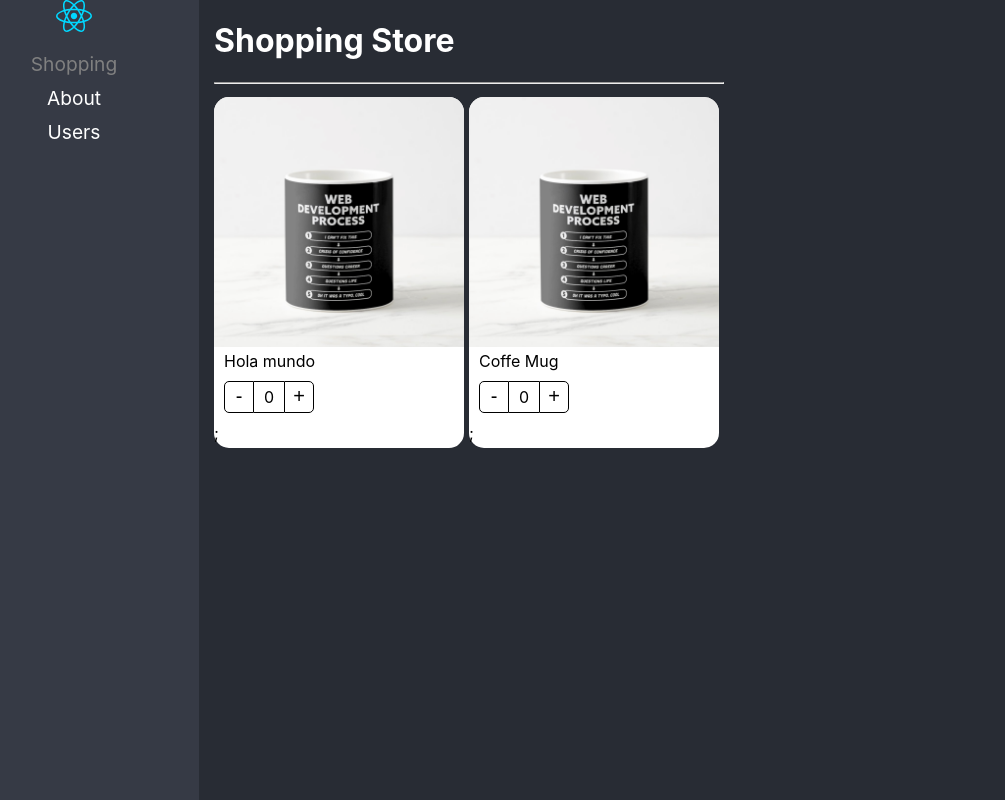
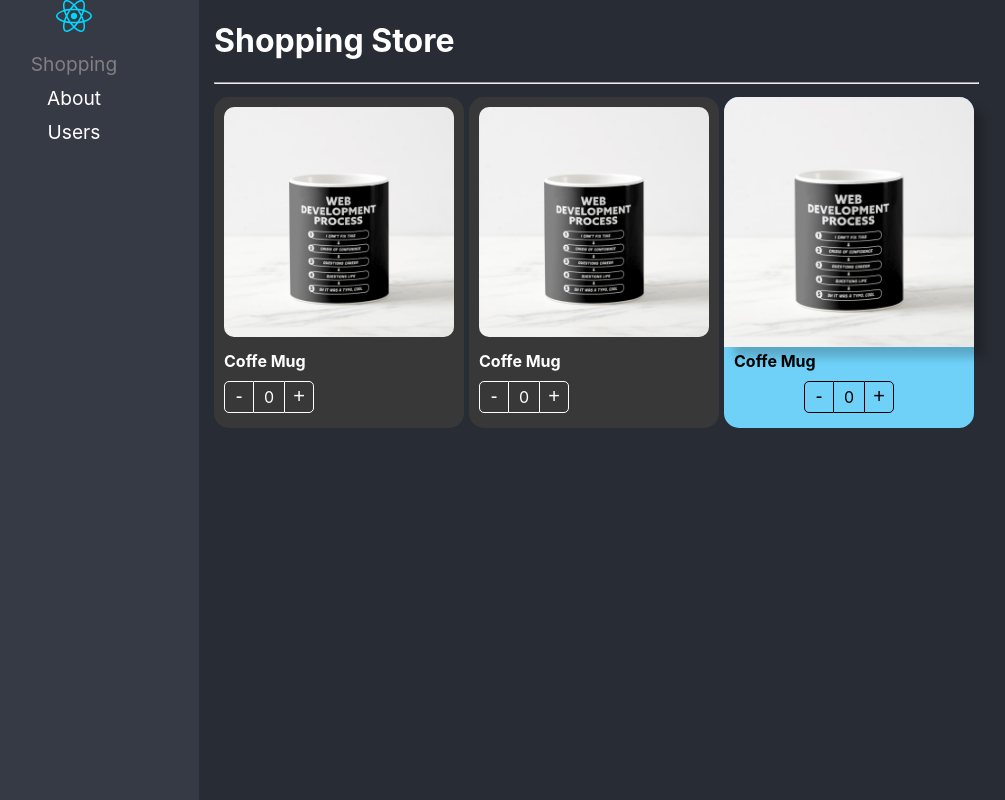
Before and after one commit to jeanortiz02/react-pro, a React (Vite) app in the folder 02-react-app/: page / in a window 1280 px wide. Shown: the whole page, without its empty margins (51-1056 px from the left). Built offline with nearby package versions, Linux system fonts and the light colour scheme.

Commit message:
this branch was completed

```diff
--- a/02-react-app/src/02-component-parrents/components/ProductButton.tsx
+++ b/02-react-app/src/02-component-parrents/components/ProductButton.tsx
@@ -1,21 +1,29 @@
 import { useContext } from "react";
 import { ProductContext } from "./ProductCard";
-import style from '../styles/styles.module.css';
+import styles from '../styles/styles.module.css';
 
 
-export const ProductButton = () => {
+export interface ProductButtonProps {
+  className?: string;
+  style?: React.CSSProperties;
+}
+
+export const ProductButton = ({ className, style } : ProductButtonProps) => {
 
     const { counter, increaseBy } = useContext(ProductContext);
 
 
     return (
-      <div className={ style.buttonsContainer }>
+      <div
+        className={ `${styles.buttonsContainer} ${className}` }
+        style={style}
+        >
 
-        <button className={ style.buttonMinus } onClick={ ()=> increaseBy( -1 ) }>-</button>
+        <button className={ styles.buttonMinus } onClick={ ()=> increaseBy( -1 ) }>-</button>
 
-        <div className={ style.countLabel }>{counter}</div>
+        <div className={ styles.countLabel }>{counter}</div>
 
-        <button className={ style.buttonAdd } onClick={ ()=> increaseBy( 1 ) }>+</button>
+        <button className={ styles.buttonAdd } onClick={ ()=> increaseBy( 1 ) }>+</button>
 
       </div>
     )
--- a/02-react-app/src/02-component-parrents/components/ProductCard.tsx
+++ b/02-react-app/src/02-component-parrents/components/ProductCard.tsx
@@ -1,9 +1,9 @@
 
-import { createContext } from 'react';
+import { createContext, ReactElement } from 'react';
 import { useProduct } from '../hooks/useProduct';
-import style from '../styles/styles.module.css';
+import styles from '../styles/styles.module.css';
 
-import { ProductCardProps, ProductContextProps } from '../interface/interfaces';
+import { Product, ProductContextProps } from '../interface/interfaces';
 
 
 
@@ -11,8 +11,15 @@ export const ProductContext = createContext({} as ProductContextProps);
 const { Provider } = ProductContext;
 
 
+export interface Props {
+  children?: ReactElement | ReactElement[];
+  product: Product;
+  className?: string;
+  style?: React.CSSProperties;
+}
 
-export const ProductCard = ({ children, product } : ProductCardProps) => {
+
+export const ProductCard = ({ children, product, className, style } : Props) => {
 
     const { counter, increaseBy } = useProduct();
 
@@ -22,9 +29,12 @@ export const ProductCard = ({ children, product } : ProductCardProps) => {
       increaseBy,
       product
     }}>
-      <div className={style.productCard}>
+      <div
+        className={`${styles.productCard} ${className}`}
+        style={style}
+      >
 
-        { children };
+        { children }
 
         {/* <ProductImage image={product.image} />
 
--- a/02-react-app/src/02-component-parrents/components/ProductImage.tsx
+++ b/02-react-app/src/02-component-parrents/components/ProductImage.tsx
@@ -1,9 +1,17 @@
 import { useContext } from "react";
 import { ProductContext } from "./ProductCard";
 import noImage from '../assets/no-image.jpg';
-import style from '../styles/styles.module.css';
+import styles from '../styles/styles.module.css';
 
-export const ProductImage = ({ image  = ''})=> {
+
+export interface ProductImageProps {
+  image?: string;  // Additional prop to accept an image URL
+  className?: string;
+  style?: React.CSSProperties;
+}
+
+
+export const ProductImage = ({ image, className, style} : ProductImageProps)=> {
 
     const {product} = useContext(ProductContext);
     let imgToShow: string;
@@ -17,6 +25,11 @@ export const ProductImage = ({ image  = ''})=> {
     }
 
     return (
-      <img className={ style.productImg } src={ imgToShow} alt="Product Image" />
+      <img
+        className={ `${styles.productImg} ${className}` }
+        src={ imgToShow}
+        alt="Product Image"
+        style={style}  // Additional prop to accept additional styles for the image element.
+      />
     )
   }
--- a/02-react-app/src/02-component-parrents/components/ProductTitle.tsx
+++ b/02-react-app/src/02-component-parrents/components/ProductTitle.tsx
@@ -1,15 +1,22 @@
 import { useContext } from "react";
 import { ProductContext } from "./ProductCard";
-import style from '../styles/styles.module.css';
+import styles from '../styles/styles.module.css';
+
+export interface ProductTitleProps {
+    title?: string;
+    className?: string;
+    style?: React.CSSProperties;
+}
 
 
-export const ProductTitle = ({ title } : { title?: string}) => {
+export const ProductTitle = ({ title, className, style} : ProductTitleProps) => {
 
     const {product} = useContext(ProductContext);
 
     return (
       <span
-      className={style.productDescription}
+        className={`${styles.productDescription} ${className}`}
+        style={style}
       >
         {title ? title : product.title}
       </span>
--- a/02-react-app/src/02-component-parrents/pages/ShoppingPage.tsx
+++ b/02-react-app/src/02-component-parrents/pages/ShoppingPage.tsx
@@ -1,5 +1,5 @@
 import { ProductButton, ProductCard, ProductImage, ProductTitle } from "../components"
-
+import '../styles/custom-style.css';
 
 
 const product = {
@@ -22,18 +22,39 @@ export const ShoppingPage = () => {
           }}
         >
 
-          <ProductCard product={product }>
-            <ProductCard.Image/>
-            <ProductCard.Title title="Hola mundo"/>
-            <ProductCard.Button/>
+          <ProductCard
+            product={product }
+            className="bg-dark text-white"
+          >
+            <ProductCard.Image className="custom-image"/>
+            <ProductCard.Title className="text-bold"/>
+            <ProductCard.Button className="custom-bottons"/>
           </ProductCard>
 
 
 
-          <ProductCard product={product }>
-            <ProductImage/>
-            <ProductTitle/>
-            <ProductButton/>
+          <ProductCard
+            product={product }
+            className="bg-dark text-white"
+          >
+            <ProductImage className="custom-image"/>
+            <ProductTitle className="text-bold"/>
+            <ProductButton className="custom-bottons"/>
+          </ProductCard>
+
+
+          <ProductCard
+            product={product }
+            style={{
+              backgroundColor: '#70D1F8',
+            }}
+          >
+            <ProductImage style={{ boxShadow: '10px 10px 10px rgba(0,0,0,0.2)' }}/>
+            <ProductTitle style={{ fontWeight: 'bold'}}/>
+            <ProductButton style={{
+              display: 'flex',
+              justifyContent: 'center',
+            }}/>
           </ProductCard>
 
         </div>
--- /dev/null
+++ b/02-react-app/src/02-component-parrents/styles/custom-style.css
@@ -0,0 +1,24 @@
+
+
+
+.bg-dark {
+    background-color: rgb(56, 56, 56);
+}
+
+.text-white {
+    color: white;
+}
+
+.custom-image {
+   border-radius: 20px;
+   padding: 10px;
+   width: calc(100% - 20px);
+}
+.text-bold {
+    font-weight: bold;
+}
+
+.custom-bottons button, .custom-bottons div {
+    color: white;
+    border-color: white;
+}
```
Also changed, not shown: 02-react-app/src/02-component-parrents/interface/interfaces.ts (+7 -8 lines).
